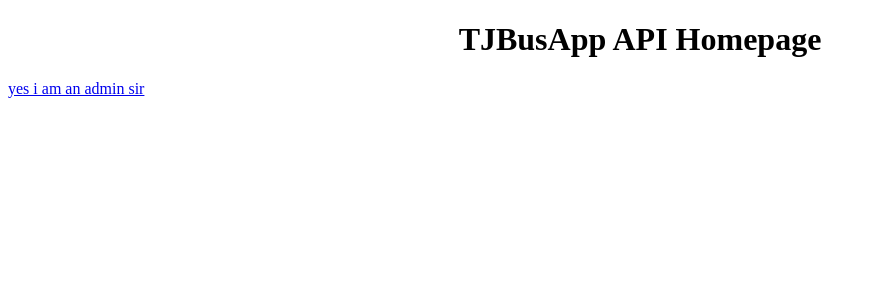
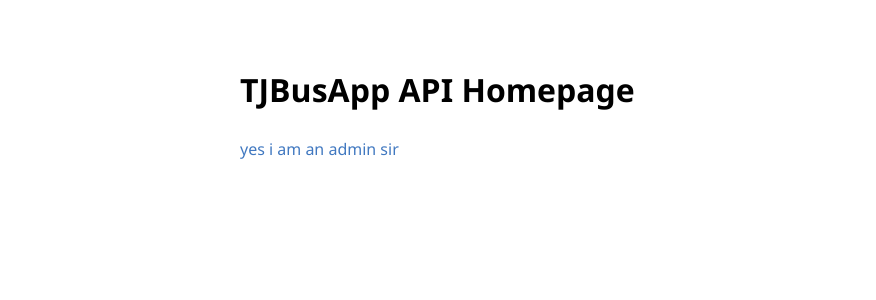
Before and after one commit to EmersonB/TJBusApp, a Flask app: page / in a window 1280 px wide. Shown: the top 300 px of the page, without its empty margins (0-876 px from the left). Run offline with Flask 2, Linux system fonts and the light colour scheme.

Commit message:
marginally improve css

```diff
--- /dev/null
+++ b/server/static/main.css
@@ -0,0 +1,17 @@
+/* replace me when we get an actual css framework */
+
+body {
+  max-width: 50em;
+  margin: 4em auto;
+  padding: 0 1em;
+  line-height: 1.6;
+  font-family: 'Segoe UI', Roboto, Helvetica, Arial, sans-serif;
+}
+
+a {
+  color: #4078c0;
+  text-decoration: none;
+}
+a:hover, a:active {
+  text-decoration: underline;
+}
--- a/server/templates/admin/index.html
+++ b/server/templates/admin/index.html
@@ -1,4 +1,6 @@
 {% extends "layout.html" %}
+{% block title %}Admin Home{% endblock %}
+
 {% block body %}
 <!-- For testing purposes - form submit data -->
 <h1>Testing Page</h1>
--- a/server/templates/admin/login.html
+++ b/server/templates/admin/login.html
@@ -1,4 +1,6 @@
 {% extends "layout.html" %}
+{% block title %}Admin Login{% endblock %}
+
 {% block body %}
 <h1>noot noot here is a login form</h1>
 <form action="" method="POST">
--- a/server/templates/index.html
+++ b/server/templates/index.html
@@ -1,5 +1,7 @@
 {% extends "layout.html" %}
+{% block title %}Home{% endblock %}
+
 {% block body %}
-<h1 style="text-align: center">TJBusApp API Homepage</h1>
+<h1>TJBusApp API Homepage</h1>
 <a href="/admin/">yes i am an admin sir</a>
 {% endblock %}
--- a/server/templates/layout.html
+++ b/server/templates/layout.html
@@ -1,5 +1,11 @@
 <!doctype html>
-<title>TJ Bus App</title>
+<html>
+<head>
+  <title>{% block title %}Home{% endblock %} &middot; TJ Bus App</title>
+  <link rel="stylesheet" type="text/css" href="{{ url_for('static', filename='main.css') }}" />
+  {% block head %}{% endblock %}
+</head>
+<body>
   {% with messages = get_flashed_messages() %}
   {% if messages %}
   <ul class="flashes">
@@ -10,3 +16,5 @@
   {% endif %}
   {% endwith %}
   {% block body %}{% endblock %}
+</body>
+</html>
```
Lines whose indentation alone changed are shown as unchanged.
